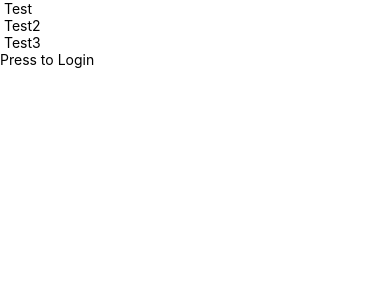
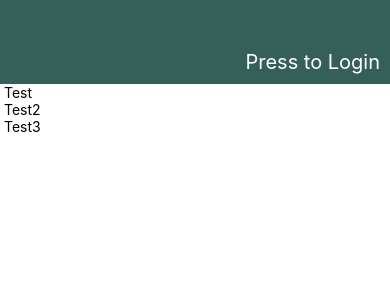
Before and after one commit to vegasag/Globo, a React Native app: screen / in a window 390 px wide. Shown: the top 300 px of the page. Built offline with nearby package versions, Linux system fonts and the light colour scheme.

Commit message:
Makes intial styling for the header

```diff
--- a/app/sections/Header.js
+++ b/app/sections/Header.js
@@ -1,5 +1,5 @@
 import React from 'react';
-import { StyleSheet, Text } from 'react-native';
+import { StyleSheet, Text, View } from 'react-native';
 
 export class Header extends React.Component {
     constructor(props){
@@ -16,7 +16,26 @@
     render() {
         let display = this.state.isLoggedIn ? 'Sample User' : this.props.message;
         return (
-            <Text onPress={this.toggleUser}>{display}</Text>
+            <View style={styles.headStyle}>
+                <Text
+                    style={styles.headText}
+                    onPress={this.toggleUser}>{display}</Text>
+            </View>
         )
     }
 }
+
+const styles = StyleSheet.create({
+    headText: {
+        textAlign: 'right',
+        color: '#ffffff',
+        fontSize: 20,
+    },
+    headStyle: {
+        paddingTop: 50,
+        paddingBottom: 10,
+        paddingRight: 10,
+        backgroundColor: '#35605a',
+
+    }
+});
--- a/app/views/Home.js
+++ b/app/views/Home.js
@@ -6,11 +6,10 @@
     render() {
         return (
             <View>
+                <Header message = 'Press to Login' />
                 <Text> Test </Text>
                 <Text> Test2 </Text>
                 <Text> Test3 </Text>
-                <Header message = 'Press to Login' />
-
             </View>
         );
     }
```
